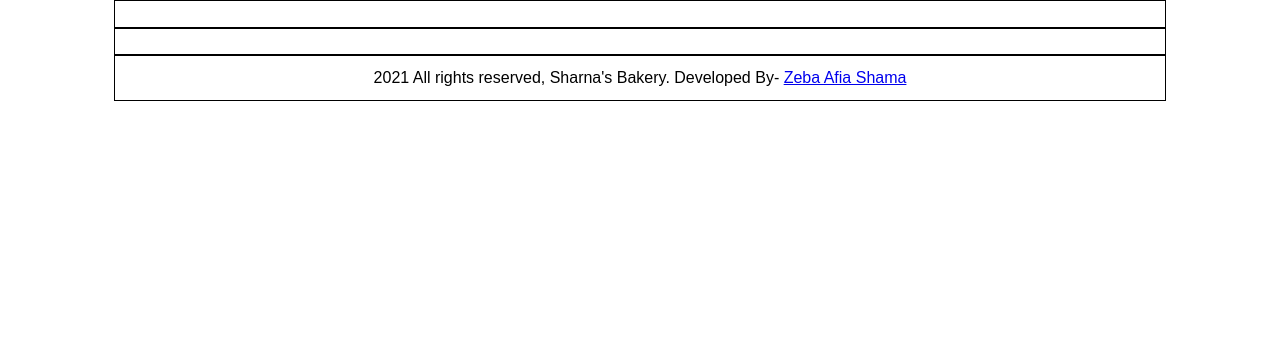
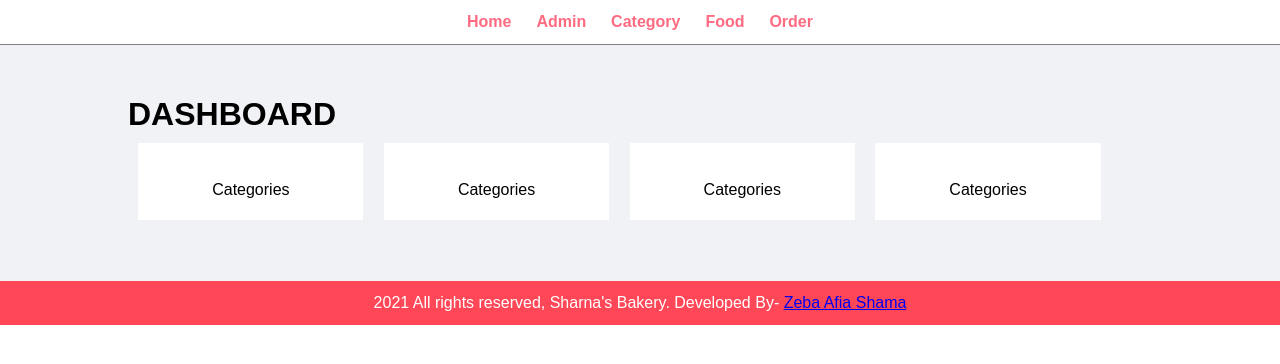
Before and after one commit to ZebaAfiaShama/RestaurantAManagement, a PHP site: page /admin/index.php in a window 1280 px wide. Shown: the top 364 px of the page. Run offline with PHP 8.4, Linux system fonts and the light colour scheme.

Commit message:
Added partials php file

```diff
--- a/Restaurant/admin/index.php
+++ b/Restaurant/admin/index.php
@@ -1,39 +1,36 @@
-<html>
-<head>
-<title>Food Order Website-Home page</title>
-<link rel="stylesheet" href="../css/admin.css">
-</head>
-<body>
-<!--Menu Section Starts-->
-
-<div class="menu">
-<div class="wrapper">
-
-</div>
-</div>
-<!--Menu Section Ends-->
+<?php include('partials/menu.php');
+?>
 
 
 <!--Main Content Section Starts-->
 
 <div class="main-content">
 <div class="wrapper">
+<h1>DASHBOARD</h1>
 
+<div class="col-4 text-center">
+  <h1></h1>
+  <br/>
+  Categories
+</div>
+<div class="col-4 text-center">
+  <h1></h1>
+  <br/>
+  Categories
+</div>
+<div class="col-4 text-center">
+  <h1></h1>
+  <br/>
+  Categories
+</div>
+<div class="col-4 text-center">
+  <h1></h1>
+  <br/>
+  Categories
+</div>
+<div class="clearfix"></div>
 </div>
 </div>
 <!--Main Content Section Ends-->
 
-
-<!--Footer Section Starts-->
-<div class="footer">
-<div class="wrapper">
-<p class="text-center">2021 All rights reserved, Sharna's Bakery. Developed By- <a href="#">Zeba Afia Shama</a></p>
-</div>
-</div>
-<!--Footer Section Ends-->
-
-
-
-
-</body>
-</html>
+<?php include('partials/footer.php');?>
--- /dev/null
+++ b/Restaurant/admin/partials/footer.php
@@ -0,0 +1,13 @@
+<!--Footer Section Starts-->
+<div class="footer">
+<div class="wrapper">
+<p class="text-center">2021 All rights reserved, Sharna's Bakery. Developed By- <a href="#">Zeba Afia Shama</a></p>
+</div>
+</div>
+<!--Footer Section Ends-->
+
+
+
+
+</body>
+</html>
--- /dev/null
+++ b/Restaurant/admin/partials/menu.php
@@ -0,0 +1,20 @@
+<html>
+<head>
+<title>Food Order Website-Home page</title>
+<link rel="stylesheet" href="../css/admin.css">
+</head>
+<body>
+<!--Menu Section Starts-->
+
+<div class="menu text-center">
+<div class="wrapper">
+<ul>
+<li><a href="#">Home</a></li>
+<li><a href="#">Admin</a></li>
+<li><a href="#">Category</a></li>
+<li><a href="#">Food</a></li>
+<li><a href="#">Order</a></li>
+</ul>
+</div>
+</div>
+<!--Menu Section Ends-->
--- a/Restaurant/css/admin.css
+++ b/Restaurant/css/admin.css
@@ -4,7 +4,7 @@
   font-family: Arial, Helvetica, sans-serif;
 }
 .wrapper{
-  border: 1px solid black;
+
   padding: 1%;
   width: 80%;
   margin: 0 auto;
@@ -12,4 +12,51 @@
 .text-center{
   text-align: center;
 }
+.clearfix{
+  float:none;
+  clear: both;
+}
+/*Css for Menu*/
+.menu{
+  border-bottom: 1px solid grey;
+}
+.menu ul{
+  list-style-type: none;
+}
+
+.menu ul li{
+  display: inline;
+  padding:1%;
+}
+
+.menu ul li a{
+  text-decoration: none;
+  font-weight: bold;
+  color:#ff6b81 ;
+}
+.menu ul li a:hover{
+  color: #ff4757;
+
+}
+
+/*CSs for main-content*/
+
+.main-content{
+
+  background-color: #f1f2f6;
+  padding: 3% 0;
+}
+
+
+.col-4{
+  width: 18%;
+  background-color: white;
+  margin: 1%;
+  padding: 2%;
+  float: left;
+}
 /* Css for footer*/
+.footer{
+  background-color:#ff4757 ;
+  color: white;
+}
```
Also changed, not shown: Restaurant/admin/manage-admin.php (added, +17 -0 lines).
